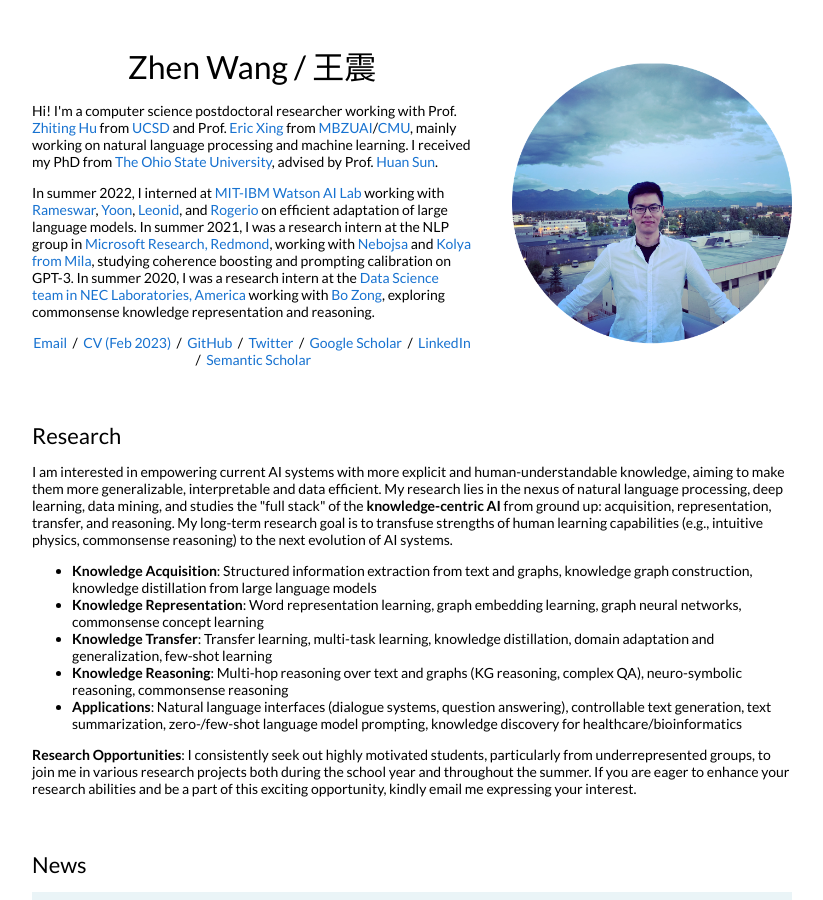
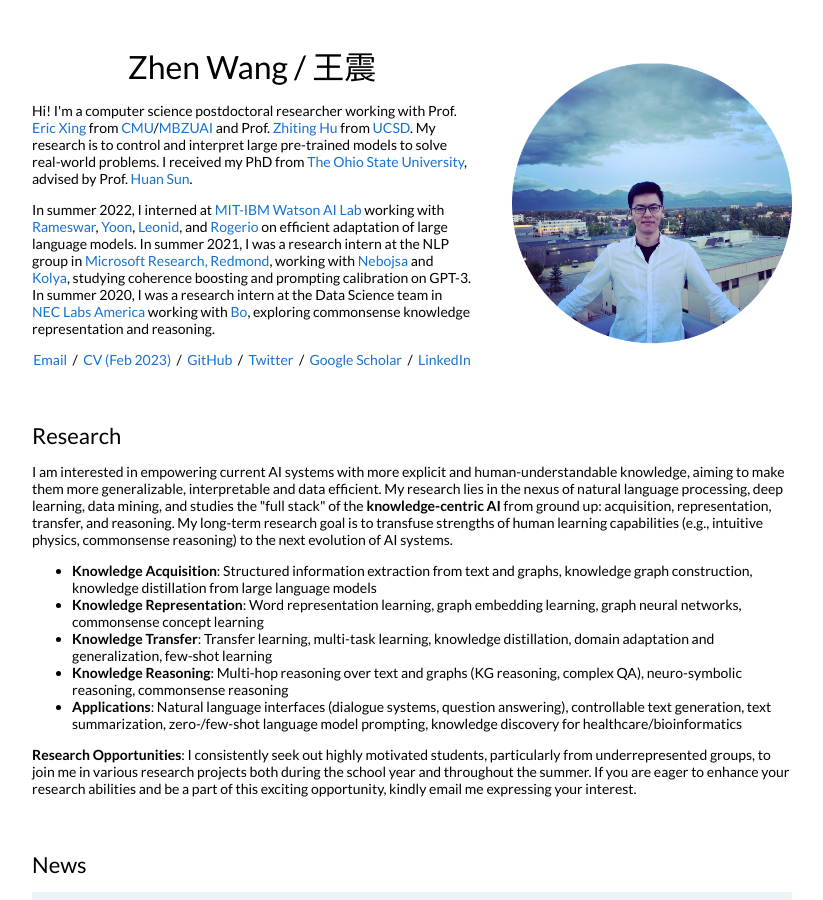
Before and after one commit to zhenwang9102/zhenwang9102.github.io, a Jekyll site: the page built from _posts/2019-06-02-venue.markdown, in a window 1280 px wide and 900 px high. Shown: the whole window, without its empty margins (228-1051 px from the left). Built offline with Jekyll 4.4.1, drawn with Linux system fonts in a browser that asks for light colours.

Commit message:
Update default.html

```diff
--- a/_layouts/default.html
+++ b/_layouts/default.html
@@ -40,10 +40,10 @@
                 Zhen Wang / 王震
               </h1>
               <p>
-                Hi! I'm a computer science postdoctoral researcher working with Prof. <a href="http://zhiting.ucsd.edu/">Zhiting Hu</a> from <a href="https://ucsd.edu/">UCSD</a> and Prof. <a href="http://www.cs.cmu.edu/~epxing/">Eric Xing</a> from <a href="https://mbzuai.ac.ae/">MBZUAI</a>/<a href="https://www.cmu.edu/">CMU</a>, mainly working on natural language processing and machine learning. I received my PhD from <a href="https://www.osu.edu/">The Ohio State University</a>, advised by Prof. <a href="http://web.cse.ohio-state.edu/~sun.397/">Huan Sun</a>.
+                Hi! I'm a computer science postdoctoral researcher working with Prof. <a href="http://www.cs.cmu.edu/~epxing/">Eric Xing</a> from <a href="https://www.cmu.edu/">CMU</a>/<a href="https://mbzuai.ac.ae/">MBZUAI</a> and Prof. <a href="http://zhiting.ucsd.edu/">Zhiting Hu</a> from <a href="https://ucsd.edu/">UCSD</a>. My research is to control and interpret large pre-trained models to solve real-world problems. I received my PhD from <a href="https://www.osu.edu/">The Ohio State University</a>, advised by Prof. <a href="http://web.cse.ohio-state.edu/~sun.397/">Huan Sun</a>.
               </p>
               <p>
-                In summer 2022, I interned at <a href="https://mitibmwatsonailab.mit.edu/">MIT-IBM Watson AI Lab</a> working with <a href="https://rpand002.github.io/">Rameswar</a>, <a href="https://people.csail.mit.edu/yoonkim/">Yoon</a>, <a href="https://scholar.google.com/citations?user=WbO7tjYAAAAJ&hl=en">Leonid</a>, and <a href="https://www.rogerioferis.org/">Rogerio</a> on efficient adaptation of large language models. In summer 2021, I was a research intern at the NLP group in <a href="https://www.microsoft.com/en-us/research/lab/microsoft-research-redmond/">Microsoft Research, Redmond</a>, working with <a href="https://www.microsoft.com/en-us/research/people/jojic/">Nebojsa</a> and <a href="https://malkin1729.github.io/">Kolya from Mila</a>, studying coherence boosting and prompting calibration on GPT-3. In summer 2020, I was a research intern at the <a href="https://www.nec-labs.com/research-departments/data-science-system-security/data-science-systems-research-home">Data Science team in NEC Laboratories, America</a> working with <a href="https://bzong.github.io/">Bo Zong</a>, exploring commonsense knowledge representation and reasoning.
+                In summer 2022, I interned at <a href="https://mitibmwatsonailab.mit.edu/">MIT-IBM Watson AI Lab</a> working with <a href="https://rpand002.github.io/">Rameswar</a>, <a href="https://people.csail.mit.edu/yoonkim/">Yoon</a>, <a href="https://scholar.google.com/citations?user=WbO7tjYAAAAJ&hl=en">Leonid</a>, and <a href="https://www.rogerioferis.org/">Rogerio</a> on efficient adaptation of large language models. In summer 2021, I was a research intern at the NLP group in <a href="https://www.microsoft.com/en-us/research/lab/microsoft-research-redmond/">Microsoft Research, Redmond</a>, working with <a href="https://www.microsoft.com/en-us/research/people/jojic/">Nebojsa</a> and <a href="https://malkin1729.github.io/">Kolya</a>, studying coherence boosting and prompting calibration on GPT-3. In summer 2020, I was a research intern at the Data Science team in <a href="https://www.nec-labs.com/">NEC Labs America</a> working with <a href="https://bzong.github.io/">Bo</a>, exploring commonsense knowledge representation and reasoning.
               </p>
               <p style="text-align:center">
                 <a href="mailto:zhenwang9102@gmail.com">Email</a> &nbsp;/&nbsp;
@@ -51,8 +51,9 @@
                 <a href="https://github.com/zhenwang9102">GitHub</a> &nbsp;/&nbsp;
                 <a href="https://twitter.com/zhenwang9102">Twitter</a> &nbsp;/&nbsp;
                 <a href="https://scholar.google.com/citations?hl=en&user=asBaytUAAAAJ&view_op=list_works&sortby=pubdate">Google Scholar</a> &nbsp;/&nbsp;
-                <a href="https://www.linkedin.com/in/zhenwang9102/">LinkedIn </a> &nbsp;/&nbsp;
-                <a href="https://www.semanticscholar.org/author/Zhen-Wang/47197370">Semantic Scholar</a>
+                <a href="https://www.linkedin.com/in/zhenwang9102/">LinkedIn </a>
+<!--                 &nbsp;/&nbsp; -->
+<!--                 <a href="https://www.semanticscholar.org/author/Zhen-Wang/47197370">Semantic Scholar</a> -->
               </p>
             </td>
             <td style="padding:2.5%;width:40%;max-width:40%">
```
